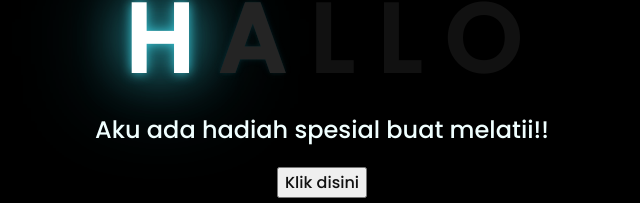
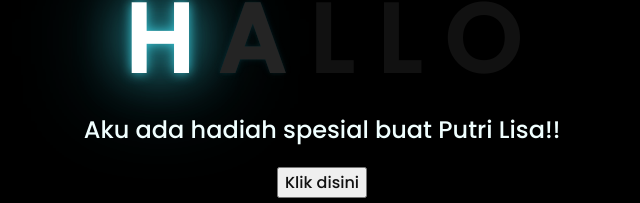
Before and after one commit to widhiastinaa/untuksengkuu, a plain HTML site: page index.html in a window 1280 px wide. Shown: the part 326-529 px from the top of the page, without its empty margins (326-966 px from the left). Drawn offline with Linux system fonts and the light colour scheme.

Commit message:
Update index.html

```diff
--- a/index.html
+++ b/index.html
@@ -18,7 +18,7 @@
         <span>O</span>
     </div>
     <div class="description">
-        <span>Aku ada hadiah spesial buat melatii!!</span>
+        <span>Aku ada hadiah spesial buat Putri Lisa!!</span>
     </div>
     <div class="button">
         <button>
```
